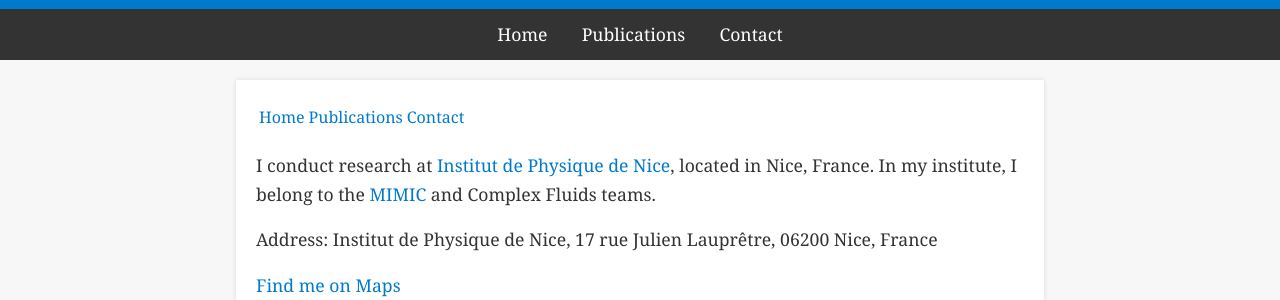
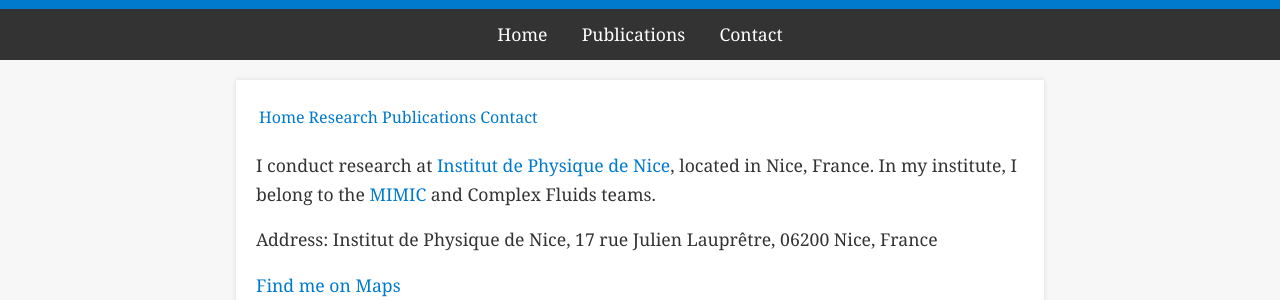
Before and after one commit to Keiser-sci/keiser-sci.github.io, a Jekyll site: the page built from contact.md, in a window 1280 px wide. Shown: the part 161-461 px from the top of the page. Built offline with Jekyll 4.4.1, drawn with Linux system fonts in a browser that asks for light colours.

Commit message:
Update contact.md

```diff
--- a/contact.md
+++ b/contact.md
@@ -2,7 +2,7 @@
 layout: default
 title: "Publications"
 ---
-[Home]({{ '/' | relative_url }}) | [Publications]({{ '/publications' | relative_url }}) | [Contact]({{ '/contact' | relative_url }})
+[Home]({{ '/' | relative_url }}) | [Research]({{ '/research' | relative_url }})| [Publications]({{ '/publications' | relative_url }}) | [Contact]({{ '/contact' | relative_url }})
 
 I conduct research at [Institut de Physique de Nice](https://inphyni.univ-cotedazur.eu), located in Nice, France. In my institute, I belong to the [MIMIC](https://inphyni.univ-cotedazur.eu/sites/mimic) and Complex Fluids teams.
 
```
